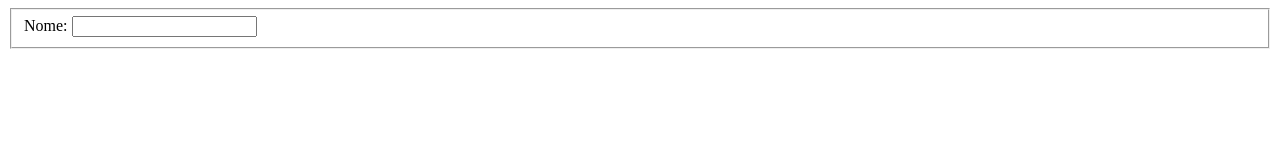
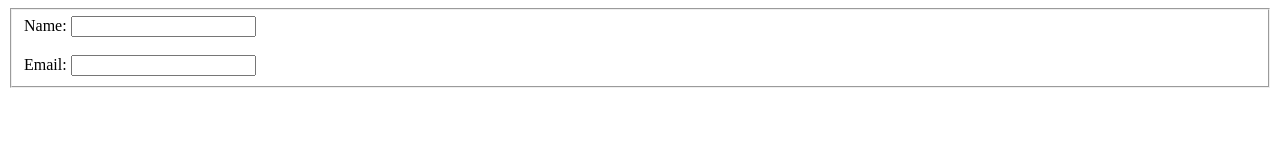
Before and after one commit to camiloLelis/trybe-exercises-, a plain HTML site: page exercises/html-e-css-forms-flexbox-e-responsivo.1/form.html in a window 1280 px wide. Drawn offline with Linux system fonts and the light colour scheme.

Commit message:
segundo requisito

```diff
--- a/exercises/html-e-css-forms-flexbox-e-responsivo.1/form.html
+++ b/exercises/html-e-css-forms-flexbox-e-responsivo.1/form.html
@@ -5,12 +5,20 @@
     <meta http-equiv="X-UA-Compatible" content="IE=edge">
     <meta name="viewport" content="width=device-width, initial-scale=1.0">
     <title>Document</title>
+    <link rel="stylesheet" href="style.css">
 </head>
 <body>
     <fieldset>
         <label for="Nome">
-            Nome: <input type="text" id="Nome" required >
+            Name: <input type="text" id="Nome" required >
+            <br>
+            <br>
         </label>
+        <label for="Email">
+            Email: <input type="email" id="Email" name="email" required >
+        </label>
+
     </fieldset>
+    <script src="script.js"></script>
 </body>
 </html>
```
